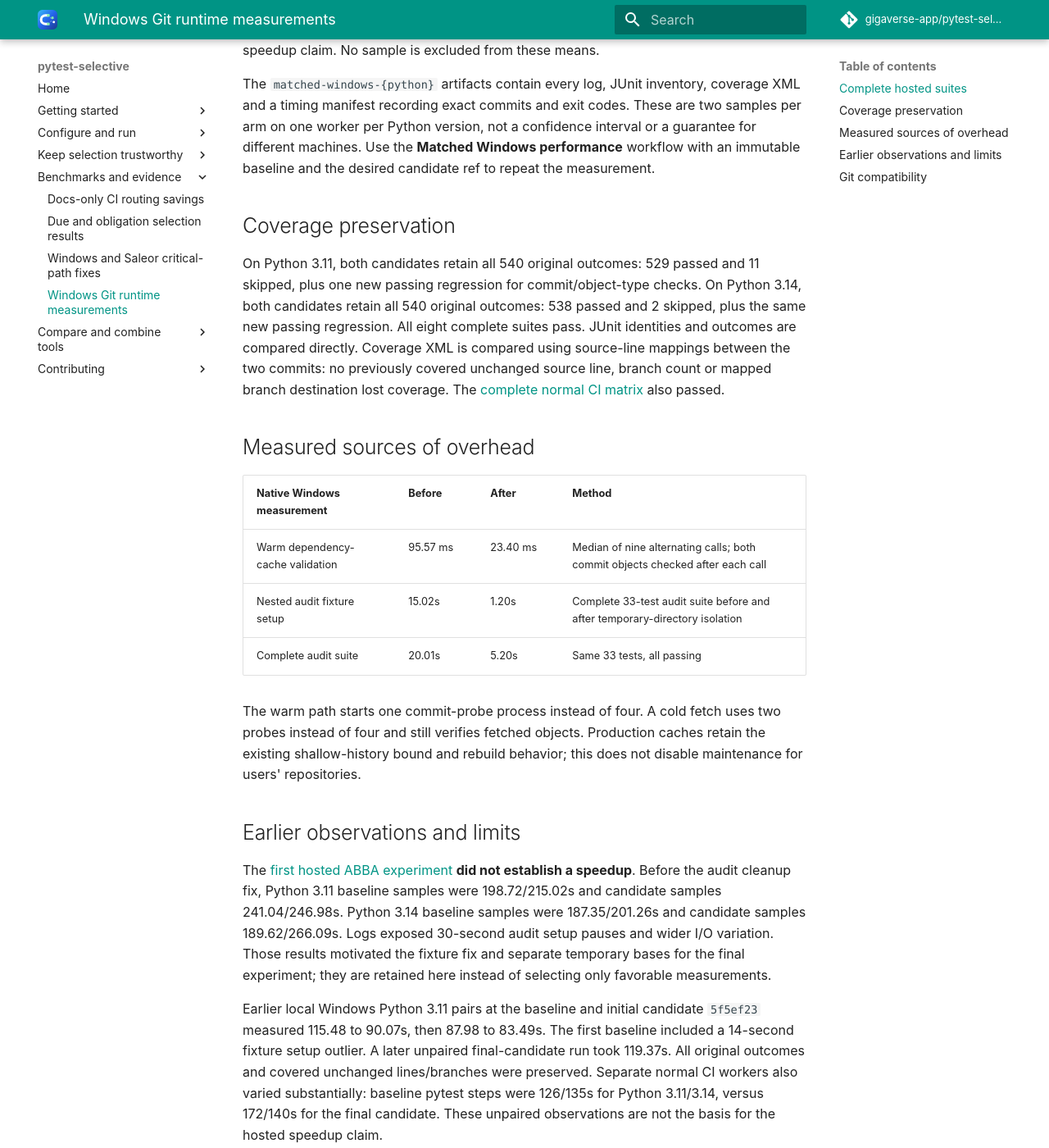
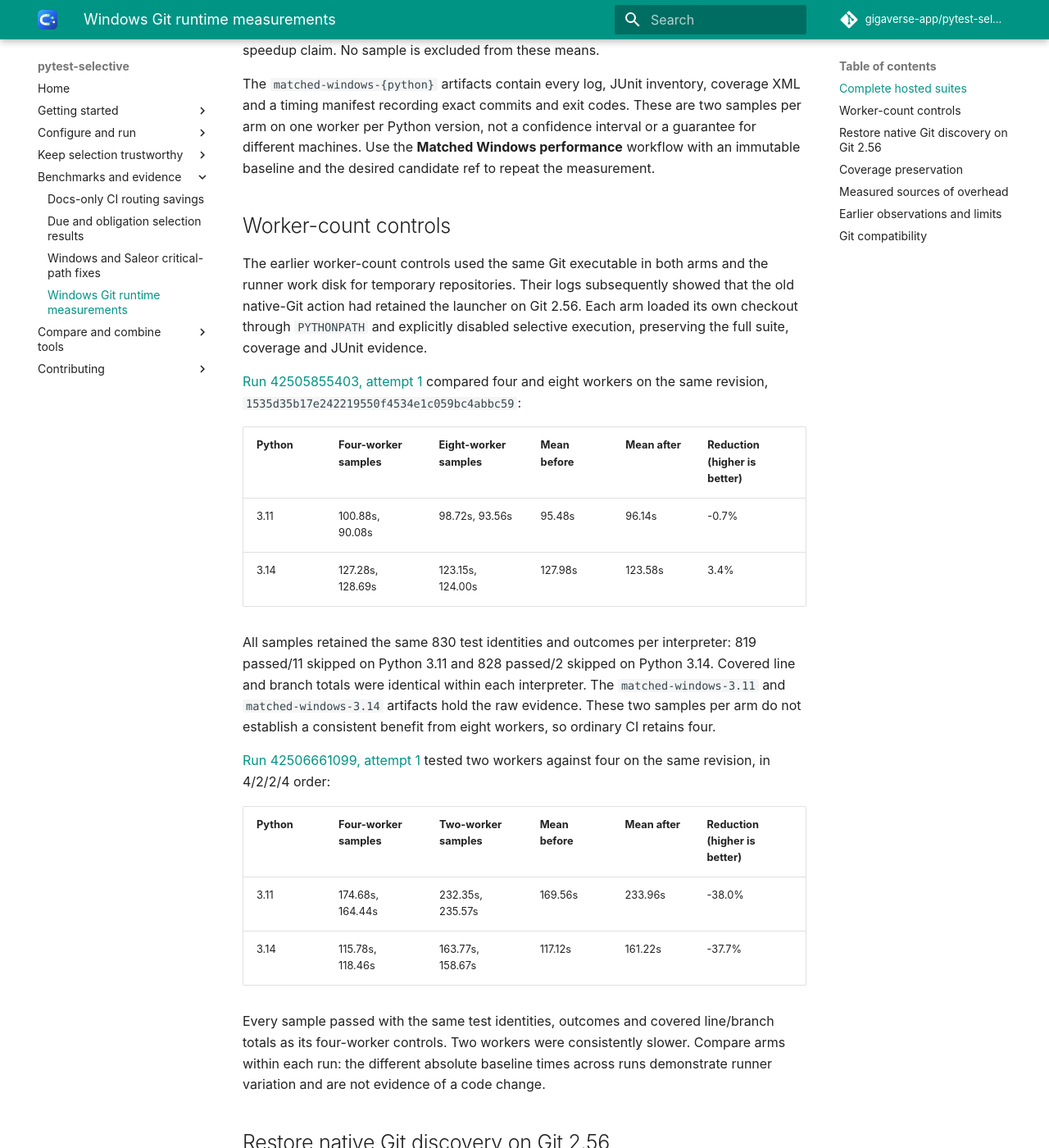
Before and after one commit to gigaverse-app/pytest-selective, an MkDocs documentation site: the page built from docs/benchmarks/windows-runtime.md, in a window 1280 px wide and 1400 px high, scrolled down 920 px. Shown: the whole window at 82% size. Built offline with MkDocs 1.6.1 and Material for MkDocs 9.7.7, drawn with Linux system fonts in a browser that asks for light colours; comment, search, counter and statistics services are not loaded; some of the changed text lies outside the part shown.

Commit message:
test(ci): measure native Git discovery with explicit executable evidence (#101)
Publish the manual native-Git benchmark and preserve the worker-count controls from #98. Normal CI uses ci-esta@v1 with the UCRT64 discovery fix; both Windows interpreter lanes pass with the native executable.

```diff
--- a/docs/benchmarks/windows-runtime.md
+++ b/docs/benchmarks/windows-runtime.md
@@ -37,6 +37,67 @@
 interval or a guarantee for different machines. Use the **Matched Windows
 performance** workflow with an immutable baseline and the desired candidate ref
 to repeat the measurement.
+
+## Worker-count controls
+
+The earlier worker-count controls used the same Git executable in both arms
+and the runner work disk for temporary repositories. Their logs subsequently
+showed that the old native-Git action had retained the launcher on Git 2.56.
+Each arm loaded its own checkout through `PYTHONPATH` and explicitly disabled
+selective execution, preserving the full suite, coverage and JUnit evidence.
+
+[Run 42505855403, attempt 1](https://github.com/gigaverse-app/pytest-selective/actions/runs/42505855403)
+compared four and eight workers on the same revision,
+`1535d35b17e242219550f4534e1c059bc4abbc59`:
+
+| Python | Four-worker samples | Eight-worker samples | Mean before | Mean after | Reduction (higher is better) |
+| --- | --- | --- | --- | --- | --- |
+| 3.11 | 100.88s, 90.08s | 98.72s, 93.56s | 95.48s | 96.14s | -0.7% |
+| 3.14 | 127.28s, 128.69s | 123.15s, 124.00s | 127.98s | 123.58s | 3.4% |
+
+All samples retained the same 830 test identities and outcomes per interpreter:
+819 passed/11 skipped on Python 3.11 and 828 passed/2 skipped on Python 3.14.
+Covered line and branch totals were identical within each interpreter. The
+`matched-windows-3.11` and `matched-windows-3.14` artifacts hold the raw evidence.
+These two samples per arm do not establish a consistent benefit from eight
+workers, so ordinary CI retains four.
+
+[Run 42506661099, attempt 1](https://github.com/gigaverse-app/pytest-selective/actions/runs/42506661099)
+tested two workers against four on the same revision, in 4/2/2/4 order:
+
+| Python | Four-worker samples | Two-worker samples | Mean before | Mean after | Reduction (higher is better) |
+| --- | --- | --- | --- | --- | --- |
+| 3.11 | 174.68s, 164.44s | 232.35s, 235.57s | 169.56s | 233.96s | -38.0% |
+| 3.14 | 115.78s, 118.46s | 163.77s, 158.67s | 117.12s | 161.22s | -37.7% |
+
+Every sample passed with the same test identities, outcomes and covered
+line/branch totals as its four-worker controls. Two workers were consistently
+slower. Compare arms within each run: the different absolute baseline times
+across runs demonstrate runner variation and are not evidence of a code change.
+
+## Restore native Git discovery on Git 2.56
+
+Git for Windows 2.56 moved its native x64 executable from `mingw64` to `ucrt64`.
+CI-esta's action now discovers the active installation instead of hard-coding
+that prefix. [Run 42507428424](https://github.com/gigaverse-app/pytest-selective/actions/runs/42507428424)
+compared launcher/native/native/launcher on identical source and four workers:
+
+| Python | Launcher mean | Native mean | Reduction |
+| --- | --- | --- | --- |
+| 3.11 | 175.4s | 139.6s | 20.4% |
+| 3.14 | 123.4s | 100.8s | 18.3% |
+
+All samples passed with identical test identities, outcomes and covered-line
+sets within each interpreter. These are test-step elapsed times from two samples
+per arm, not whole-gate or billing estimates. Each timing receipt records the
+actual executable, making a silently retained launcher visible.
+
+To repeat this comparison, manually dispatch **Matched Windows performance**,
+set `baseline` to the selected workflow ref's exact SHA, leave `candidate-workers`
+at four, and choose the CI-esta action ref with `ci-esta-ref` (default `v1`). The
+baseline uses the launcher and the candidate uses the action's chosen executable.
+Changing the worker count also changes concurrency, so keep it at four to isolate
+Git discovery. Ordinary CI retains four workers and one runner per Windows lane.
 
 ## Coverage preservation
 
```
Also changed, not shown: 1 other file.
